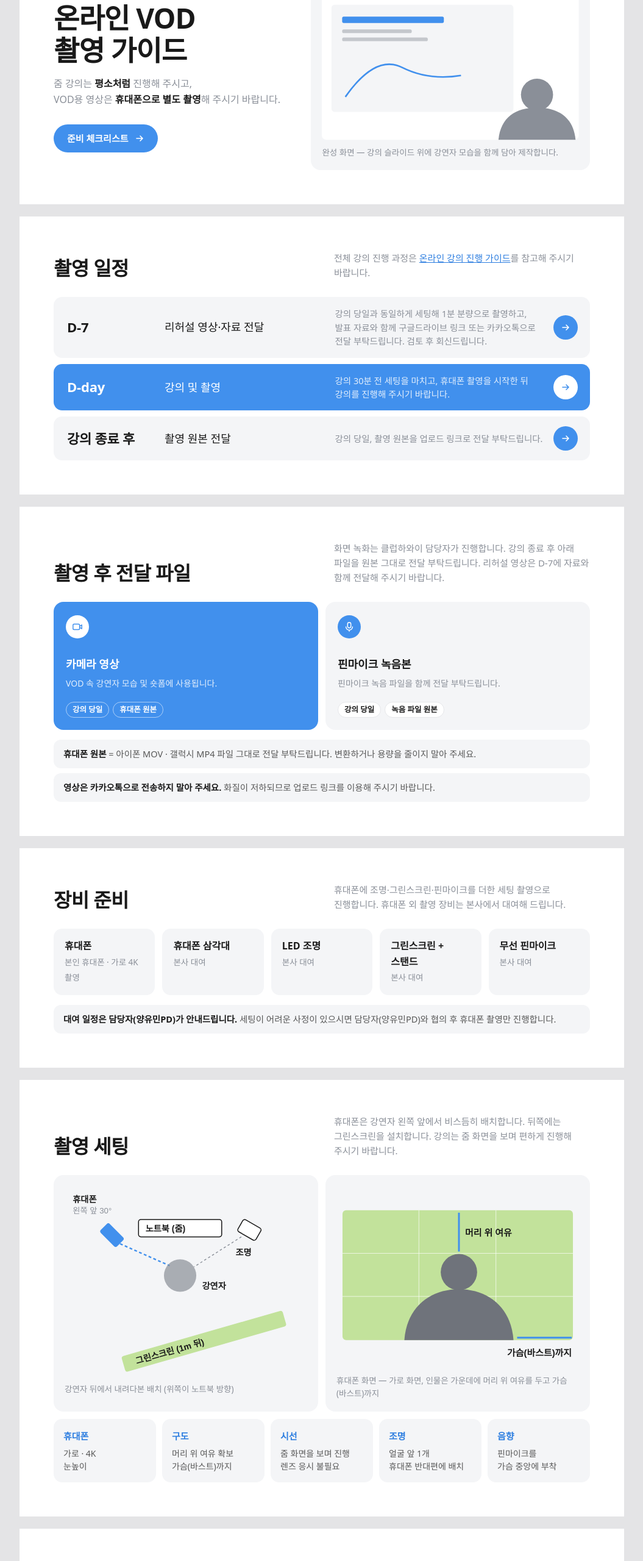
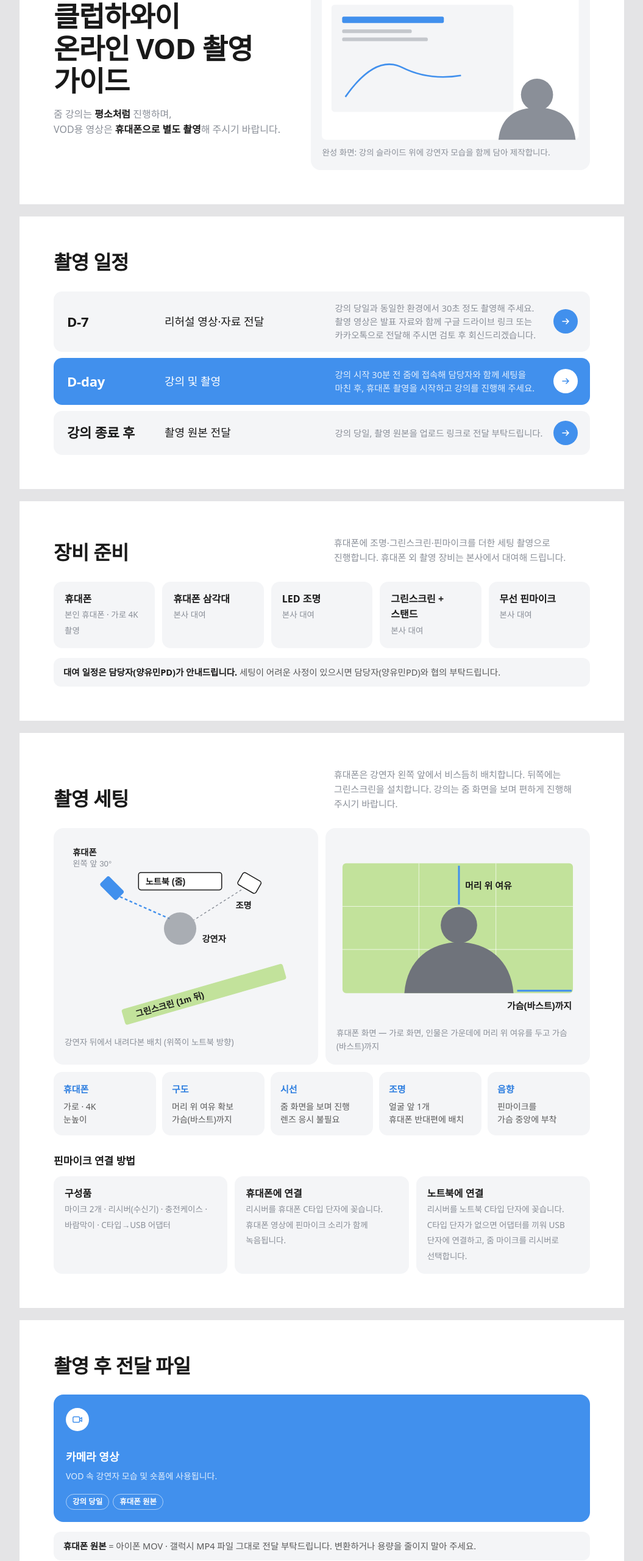
Before and after one commit to clubhawaii/lecturer-guide, a plain HTML site: page shoot.html in a window 1280 px wide. Shown: the part 120-2680 px from the top of the page at 61% size, without its empty margins (112-1167 px from the left). Drawn offline with Linux system fonts and the light colour scheme; a web font is replaced by a local one.

Commit message:
가이드 문구 정리(수정사항 1~11) · 촬영 후 전달 파일을 촬영 세팅 뒤로 · 핀마이크 연결 방법 추가
Co-Authored-By: Claude Opus 5.5 <noreply@anthropic.com>

```diff
--- a/shoot.html
+++ b/shoot.html
@@ -82,6 +82,8 @@ h2{font-size:clamp(24px,3vw,32px);line-height:1.2;margin:0;font-weight:600;lette
 .eq span{font-size:13.5px;color:var(--mute)}
 .sub3{font-size:17px;font-weight:600;margin:28px 0 12px}
 .order.four{grid-template-columns:repeat(4,minmax(0,1fr))}
+.grid1{display:grid;grid-template-columns:minmax(0,1fr);gap:12px}
+.grid1 .fc{min-height:0}
 .grid2{display:grid;grid-template-columns:repeat(2,minmax(0,1fr));gap:12px}
 .grid5{display:grid;grid-template-columns:repeat(5,minmax(0,1fr));gap:12px}
 @media(max-width:900px){.grid5{grid-template-columns:repeat(2,minmax(0,1fr))}}
@@ -162,9 +164,8 @@ details dd{margin:0;color:var(--sub)}
 <section class="panel">
   <div class="hero">
     <div>
-      <h1>온라인 VOD<br>촬영 가이드</h1>
-      <p class="lead">줌 강의는 <b>평소처럼</b> 진행해 주시고,<br>VOD용 영상은 <b>휴대폰으로 별도 촬영</b>해 주시기 바랍니다.</p>
-      <a class="btn" href="#prep">준비 체크리스트 <svg class="arrow"><use href="#arr"/></svg></a>
+      <h1>클럽하와이<br>온라인 VOD 촬영 가이드</h1>
+      <p class="lead">줌 강의는 <b>평소처럼</b> 진행하며,<br>VOD용 영상은 <b>휴대폰으로 별도 촬영</b>해 주시기 바랍니다.</p>
     </div>
     <figure class="shot" style="margin:0">
       <svg viewBox="0 0 480 270" role="img" aria-label="완성된 VOD 예시 화면">
@@ -179,7 +180,7 @@ details dd{margin:0;color:var(--sub)}
           <path d="M330 270 C334 228 362 210 402 210 C442 210 470 228 474 270 Z"/>
         </g>
       </svg>
-      <div class="cap">완성 화면 — 강의 슬라이드 위에 강연자 모습을 함께 담아 제작합니다.</div>
+      <div class="cap">완성 화면: 강의 슬라이드 위에 강연자 모습을 함께 담아 제작합니다.</div>
     </figure>
   </div>
 </section>
@@ -187,35 +188,11 @@ details dd{margin:0;color:var(--sub)}
 <section class="panel" id="flow">
   <div class="head">
     <h2>촬영 일정</h2>
-    <p>전체 강의 진행 과정은 <a href="./" style="color:var(--blueT)">온라인 강의 진행 가이드</a>를 참고해 주시기 바랍니다.</p>
   </div>
   <div class="rows">
-    <div class="row"><span class="d">D-7</span><span class="t">리허설 영상·자료 전달</span><span class="x">강의 당일과 동일하게 세팅해 1분 분량으로 촬영하고, 발표 자료와 함께 구글드라이브 링크 또는 카카오톡으로 전달 부탁드립니다. 검토 후 회신드립니다.</span><a class="go" href="#prep" aria-label="사전 준비 체크리스트로"><svg class="arrow"><use href="#arr"/></svg></a></div>
-    <div class="row on"><span class="d">D-day</span><span class="t">강의 및 촬영</span><span class="x">강의 30분 전 세팅을 마치고, 휴대폰 촬영을 시작한 뒤 강의를 진행해 주시기 바랍니다.</span><a class="go" href="#before" aria-label="녹화 직전 체크리스트로"><svg class="arrow"><use href="#arr"/></svg></a></div>
+    <div class="row"><span class="d">D-7</span><span class="t">리허설 영상·자료 전달</span><span class="x">강의 당일과 동일한 환경에서 30초 정도 촬영해 주세요. 촬영 영상은 발표 자료와 함께 구글 드라이브 링크 또는 카카오톡으로 전달해 주시면 검토 후 회신드리겠습니다.</span><a class="go" href="#prep" aria-label="사전 준비 체크리스트로"><svg class="arrow"><use href="#arr"/></svg></a></div>
+    <div class="row on"><span class="d">D-day</span><span class="t">강의 및 촬영</span><span class="x">강의 시작 30분 전 줌에 접속해 담당자와 함께 세팅을 마친 후, 휴대폰 촬영을 시작하고 강의를 진행해 주세요.</span><a class="go" href="#before" aria-label="녹화 직전 체크리스트로"><svg class="arrow"><use href="#arr"/></svg></a></div>
     <div class="row"><span class="d">강의 종료 후</span><span class="t">촬영 원본 전달</span><span class="x">강의 당일, 촬영 원본을 업로드 링크로 전달 부탁드립니다.</span><a class="go" href="#files" aria-label="전달 파일로"><svg class="arrow"><use href="#arr"/></svg></a></div>
-  </div>
-</section>
-
-<section class="panel" id="files">
-  <div class="head">
-    <h2>촬영 후 전달 파일</h2>
-    <p>화면 녹화는 클럽하와이 담당자가 진행합니다. 강의 종료 후 아래 파일을 원본 그대로 전달 부탁드립니다. 리허설 영상은 D-7에 자료와 함께 전달해 주시기 바랍니다.</p>
-  </div>
-  <div class="grid2">
-    <div class="fc on">
-      <div class="ic"><svg viewBox="0 0 20 20"><rect x="2" y="5" width="12" height="10" rx="2" fill="none" stroke="currentColor" stroke-width="1.6"/><path d="M14 9l4-2.5v7L14 11" fill="none" stroke="currentColor" stroke-width="1.6" stroke-linejoin="round"/></svg></div>
-      <b>카메라 영상</b><span>VOD 속 강연자 모습 및 숏폼에 사용됩니다.</span>
-      <div class="chips"><em class="chip">강의 당일</em><em class="chip">휴대폰 원본</em></div>
-    </div>
-    <div class="fc">
-      <div class="ic"><svg viewBox="0 0 20 20"><rect x="7" y="2" width="6" height="10" rx="3" fill="none" stroke="currentColor" stroke-width="1.6"/><path d="M4 10a6 6 0 0012 0M10 16v2" fill="none" stroke="currentColor" stroke-width="1.6" stroke-linecap="round"/></svg></div>
-      <b>핀마이크 녹음본</b><span>핀마이크 녹음 파일을 함께 전달 부탁드립니다.</span>
-      <div class="chips"><em class="chip">강의 당일</em><em class="chip">녹음 파일 원본</em></div>
-    </div>
-  </div>
-  <div class="note">
-    <p><b>휴대폰 원본</b> = 아이폰 MOV · 갤럭시 MP4 파일 그대로 전달 부탁드립니다. 변환하거나 용량을 줄이지 말아 주세요.</p>
-    <p><b>영상은 카카오톡으로 전송하지 말아 주세요.</b> 화질이 저하되므로 업로드 링크를 이용해 주시기 바랍니다.</p>
   </div>
 </section>
 
@@ -232,7 +209,7 @@ details dd{margin:0;color:var(--sub)}
     <div class="eq"><b>무선 핀마이크</b><span>본사 대여</span></div>
   </div>
   <div class="note">
-    <p><b>대여 일정은 담당자(양유민PD)가 안내드립니다.</b> 세팅이 어려운 사정이 있으시면 담당자(양유민PD)와 협의 후 휴대폰 촬영만 진행합니다.</p>
+    <p><b>대여 일정은 담당자(양유민PD)가 안내드립니다.</b> 세팅이 어려운 사정이 있으시면 담당자(양유민PD)와 협의 부탁드립니다.</p>
   </div>
 </section>
 
@@ -285,6 +262,29 @@ details dd{margin:0;color:var(--sub)}
     <div class="key"><b>시선</b><span>줌 화면을 보며 진행<br>렌즈 응시 불필요</span></div>
     <div class="key"><b>조명</b><span>얼굴 앞 1개<br>휴대폰 반대편에 배치</span></div>
     <div class="key"><b>음향</b><span>핀마이크를<br>가슴 중앙에 부착</span></div>
+  </div>
+  <p class="sub3">핀마이크 연결 방법</p>
+  <div class="grid3">
+    <div class="eq"><b>구성품</b><span>마이크 2개 · 리시버(수신기) · 충전케이스 · 바람막이 · C타입→USB 어댑터</span></div>
+    <div class="eq"><b>휴대폰에 연결</b><span>리시버를 휴대폰 C타입 단자에 꽂습니다. 휴대폰 영상에 핀마이크 소리가 함께 녹음됩니다.</span></div>
+    <div class="eq"><b>노트북에 연결</b><span>리시버를 노트북 C타입 단자에 꽂습니다. C타입 단자가 없으면 어댑터를 끼워 USB 단자에 연결하고, 줌 마이크를 리시버로 선택합니다.</span></div>
+  </div>
+</section>
+
+<section class="panel" id="files">
+  <div class="head">
+    <h2>촬영 후 전달 파일</h2>
+  </div>
+  <div class="grid1">
+    <div class="fc on">
+      <div class="ic"><svg viewBox="0 0 20 20"><rect x="2" y="5" width="12" height="10" rx="2" fill="none" stroke="currentColor" stroke-width="1.6"/><path d="M14 9l4-2.5v7L14 11" fill="none" stroke="currentColor" stroke-width="1.6" stroke-linejoin="round"/></svg></div>
+      <b>카메라 영상</b><span>VOD 속 강연자 모습 및 숏폼에 사용됩니다.</span>
+      <div class="chips"><em class="chip">강의 당일</em><em class="chip">휴대폰 원본</em></div>
+    </div>
+  </div>
+  <div class="note">
+    <p><b>휴대폰 원본</b> = 아이폰 MOV · 갤럭시 MP4 파일 그대로 전달 부탁드립니다. 변환하거나 용량을 줄이지 말아 주세요.</p>
+    <p><b>영상은 카카오톡으로 전송하지 말아 주세요.</b> 화질이 저하되므로 업로드 링크를 이용해 주시기 바랍니다.</p>
   </div>
 </section>
 
```
Also changed, not shown: index.html (+7 -9 lines).
